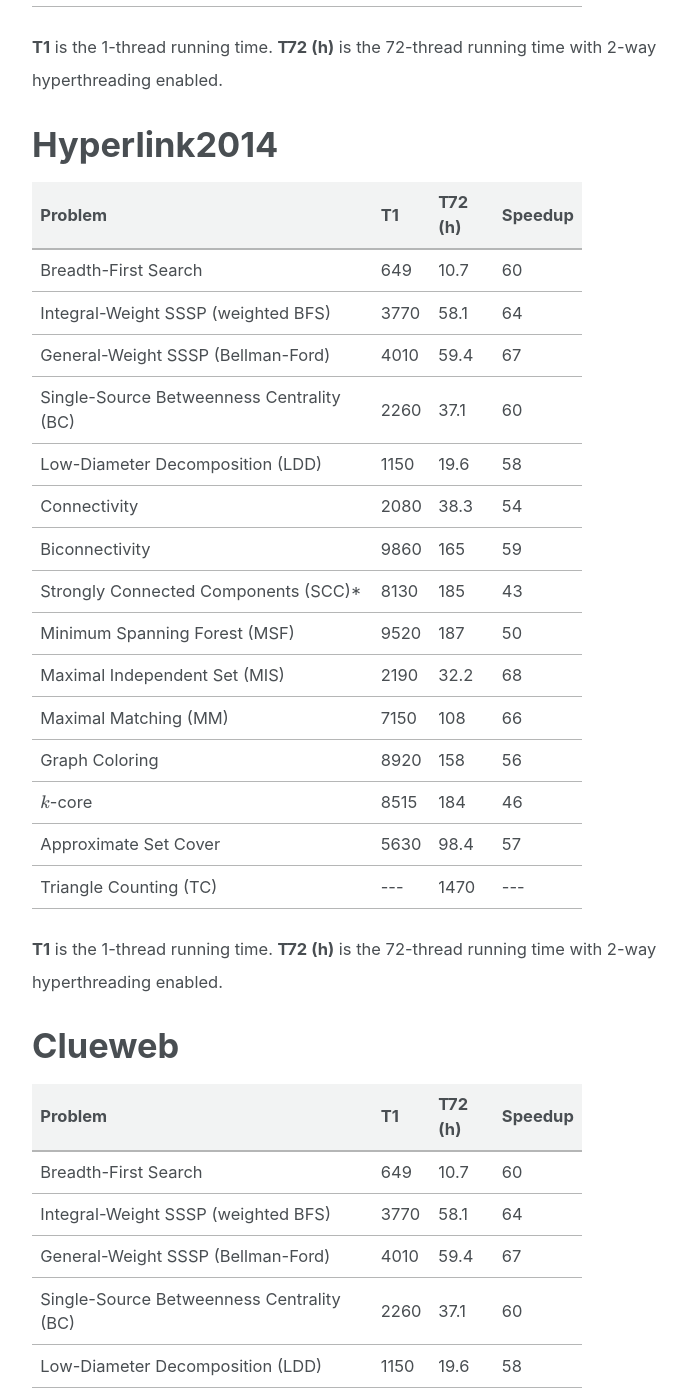
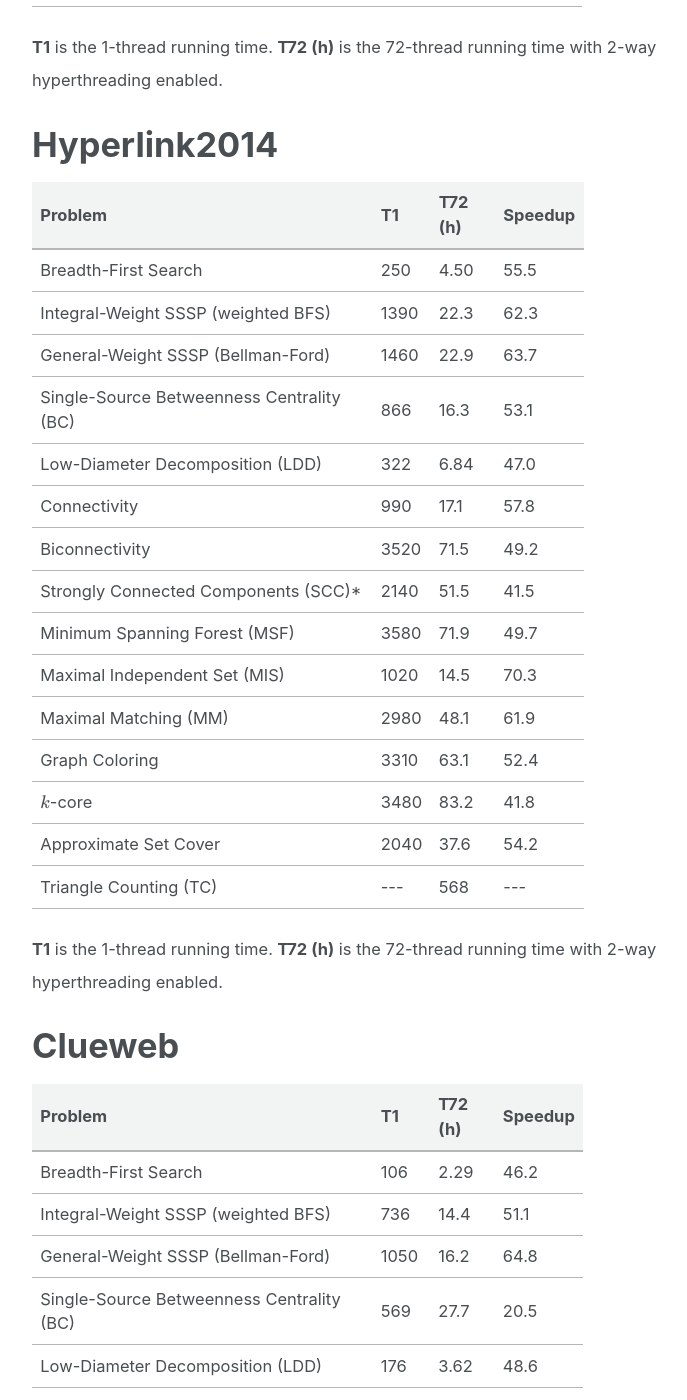
Before and after one commit to ParAlg/gbbs, a Jekyll site: the page built from results.md, in a window 1280 px wide and 1400 px high, scrolled down 1328 px. Shown: the whole window, without its empty margins (290-977 px from the left). Built offline with Jekyll 4.4.1, drawn with Linux system fonts in a browser that asks for light colours; cached includes are drawn as plain includes; formulas are drawn with MathJax 3; a script that is not in the unit is left out; some of the changed text lies outside the part shown.

Commit message:
before katex

```diff
--- a/_includes/clueweb_ourresults.html
+++ b/_includes/clueweb_ourresults.html
@@ -8,26 +8,22 @@
       </tr>
    </thead>
    <tbody>
-      <tr>
-         <td>Breadth-First Search</td>
-         <td>649</td>
-         <td>10.7</td>
-         <td>60</td>
-      </tr>
-<tr><td>Integral-Weight SSSP (weighted BFS)        </td><td> 3770   </td><td> 58.1  </td><td> 64</td></tr>
-<tr><td>General-Weight SSSP (Bellman-Ford)         </td><td> 4010   </td><td> 59.4  </td><td> 67</td></tr>
-<tr><td>Single-Source Betweenness Centrality (BC)  </td><td> 2260   </td><td> 37.1  </td><td> 60</td></tr>
-<tr><td>Low-Diameter Decomposition  (LDD)          </td><td> 1150   </td><td> 19.6  </td><td> 58</td></tr>
-<tr><td>Connectivity                               </td><td> 2080   </td><td> 38.3  </td><td> 54</td></tr>
-<tr><td>Biconnectivity                             </td><td> 9860   </td><td> 165   </td><td> 59</td></tr>
-<tr><td>Strongly Connected Components (SCC)*       </td><td> 8130   </td><td> 185   </td><td> 43</td></tr>
-<tr><td>Minimum Spanning Forest (MSF)              </td><td> 9520   </td><td> 187   </td><td> 50</td></tr>
-<tr><td>Maximal Independent Set (MIS)              </td><td> 2190   </td><td> 32.2  </td><td> 68</td></tr>
-<tr><td>Maximal Matching  (MM)                     </td><td> 7150   </td><td> 108   </td><td> 66</td></tr>
-<tr><td>Graph Coloring                             </td><td> 8920   </td><td> 158   </td><td> 56</td></tr>
-<tr><td>$k$-core                                   </td><td> 8515   </td><td> 184   </td><td> 46</td></tr>
-<tr><td>Approximate Set Cover                      </td><td> 5630   </td><td> 98.4  </td><td> 57</td></tr>
-<tr><td>Triangle Counting (TC)                     </td><td> ---    </td><td> 1470  </td><td> ---</td></tr>
+
+<tr><td>Breadth-First Search                       </td><td>106  </td><td>2.29 </td><td>46.2</td></tr>
+<tr><td>Integral-Weight SSSP (weighted BFS)        </td><td>736  </td><td>14.4 </td><td>51.1</td></tr>
+<tr><td>General-Weight SSSP (Bellman-Ford)         </td><td>1050 </td><td>16.2 </td><td>64.8</td></tr>
+<tr><td>Single-Source Betweenness Centrality (BC)  </td><td>569  </td><td>27.7 </td><td>20.5</td></tr>
+<tr><td>Low-Diameter Decomposition  (LDD)          </td><td>176  </td><td>3.62 </td><td>48.6</td></tr>
+<tr><td>Connectivity                               </td><td>552  </td><td>11.2 </td><td>49.2</td></tr>
+<tr><td>Biconnectivity                             </td><td>2250 </td><td>48.7 </td><td>46.2</td></tr>
+<tr><td>Strongly Connected Components (SCC)*       </td><td>1240 </td><td>38.1 </td><td>32.5</td></tr>
+<tr><td>Minimum Spanning Forest (MSF)              </td><td>2490 </td><td>45.6 </td><td>54.6</td></tr>
+<tr><td>Maximal Independent Set (MIS)              </td><td>551  </td><td>8.44 </td><td>65.2</td></tr>
+<tr><td>Maximal Matching  (MM)                     </td><td>1760 </td><td>31.8 </td><td>55.3</td></tr>
+<tr><td>Graph Coloring                             </td><td>2050 </td><td>49.8 </td><td>41.1</td></tr>
+<tr><td>$k$-core                                   </td><td>2370 </td><td>62.9 </td><td>37.6</td></tr>
+<tr><td>Approximate Set Cover                      </td><td>1490 </td><td>28.1 </td><td>53.0</td></tr>
+<tr><td>Triangle Counting (TC)                     </td><td>---  </td><td>272  </td><td>--- </td></tr>
 
    </tbody>
 </table>
--- a/_includes/hyperlink2014_ourresults.html
+++ b/_includes/hyperlink2014_ourresults.html
@@ -8,26 +8,22 @@
       </tr>
    </thead>
    <tbody>
-      <tr>
-         <td>Breadth-First Search</td>
-         <td>649</td>
-         <td>10.7</td>
-         <td>60</td>
-      </tr>
-<tr><td>Integral-Weight SSSP (weighted BFS)        </td><td> 3770   </td><td> 58.1  </td><td> 64</td></tr>
-<tr><td>General-Weight SSSP (Bellman-Ford)         </td><td> 4010   </td><td> 59.4  </td><td> 67</td></tr>
-<tr><td>Single-Source Betweenness Centrality (BC)  </td><td> 2260   </td><td> 37.1  </td><td> 60</td></tr>
-<tr><td>Low-Diameter Decomposition  (LDD)          </td><td> 1150   </td><td> 19.6  </td><td> 58</td></tr>
-<tr><td>Connectivity                               </td><td> 2080   </td><td> 38.3  </td><td> 54</td></tr>
-<tr><td>Biconnectivity                             </td><td> 9860   </td><td> 165   </td><td> 59</td></tr>
-<tr><td>Strongly Connected Components (SCC)*       </td><td> 8130   </td><td> 185   </td><td> 43</td></tr>
-<tr><td>Minimum Spanning Forest (MSF)              </td><td> 9520   </td><td> 187   </td><td> 50</td></tr>
-<tr><td>Maximal Independent Set (MIS)              </td><td> 2190   </td><td> 32.2  </td><td> 68</td></tr>
-<tr><td>Maximal Matching  (MM)                     </td><td> 7150   </td><td> 108   </td><td> 66</td></tr>
-<tr><td>Graph Coloring                             </td><td> 8920   </td><td> 158   </td><td> 56</td></tr>
-<tr><td>$k$-core                                   </td><td> 8515   </td><td> 184   </td><td> 46</td></tr>
-<tr><td>Approximate Set Cover                      </td><td> 5630   </td><td> 98.4  </td><td> 57</td></tr>
-<tr><td>Triangle Counting (TC)                     </td><td> ---    </td><td> 1470  </td><td> ---</td></tr>
+
+<tr><td>Breadth-First Search                       </td><td>250   </td><td>4.50 </td><td>55.5</td></tr>
+<tr><td>Integral-Weight SSSP (weighted BFS)        </td><td>1390  </td><td>22.3 </td><td>62.3</td></tr>
+<tr><td>General-Weight SSSP (Bellman-Ford)         </td><td>1460  </td><td>22.9 </td><td>63.7</td></tr>
+<tr><td>Single-Source Betweenness Centrality (BC)  </td><td>866   </td><td>16.3 </td><td>53.1</td></tr>
+<tr><td>Low-Diameter Decomposition  (LDD)          </td><td>322   </td><td>6.84 </td><td>47.0</td></tr>
+<tr><td>Connectivity                               </td><td>990   </td><td>17.1 </td><td>57.8</td></tr>
+<tr><td>Biconnectivity                             </td><td>3520  </td><td>71.5 </td><td>49.2</td></tr>
+<tr><td>Strongly Connected Components (SCC)*       </td><td>2140  </td><td>51.5 </td><td>41.5</td></tr>
+<tr><td>Minimum Spanning Forest (MSF)              </td><td>3580  </td><td>71.9 </td><td>49.7</td></tr>
+<tr><td>Maximal Independent Set (MIS)              </td><td>1020  </td><td>14.5 </td><td>70.3</td></tr>
+<tr><td>Maximal Matching  (MM)                     </td><td>2980  </td><td>48.1 </td><td>61.9</td></tr>
+<tr><td>Graph Coloring                             </td><td>3310  </td><td>63.1 </td><td>52.4</td></tr>
+<tr><td>$k$-core                                   </td><td>3480  </td><td>83.2 </td><td>41.8</td></tr>
+<tr><td>Approximate Set Cover                      </td><td>2040  </td><td>37.6 </td><td>54.2</td></tr>
+<tr><td>Triangle Counting (TC)                     </td><td>---   </td><td>568  </td><td>--- </td></tr>
 
    </tbody>
 </table>
```
